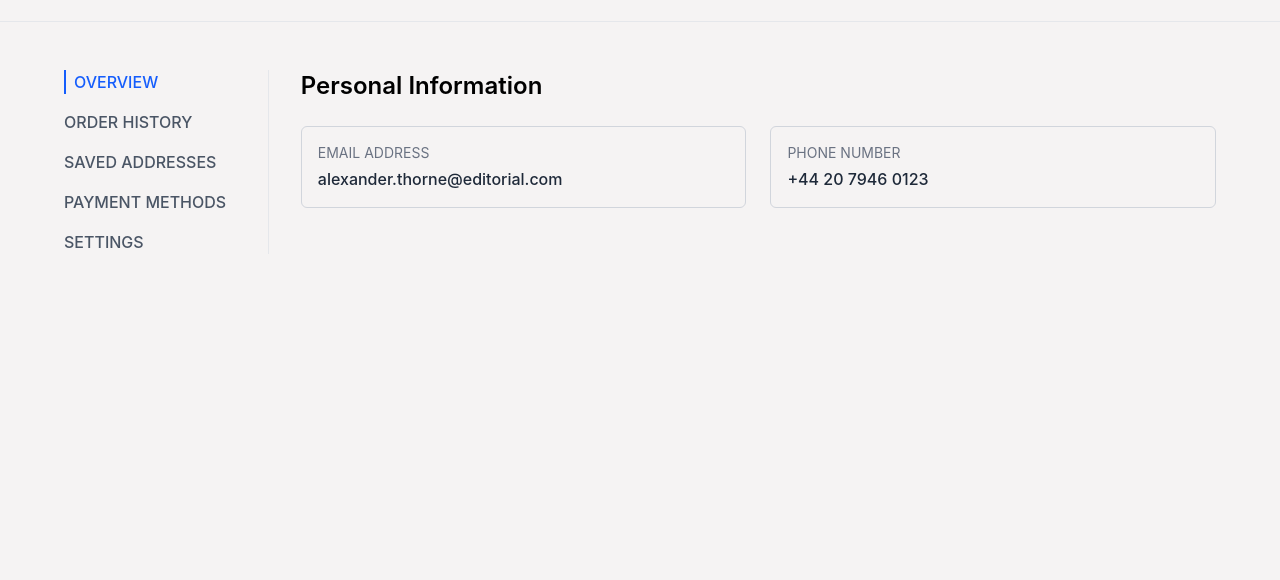
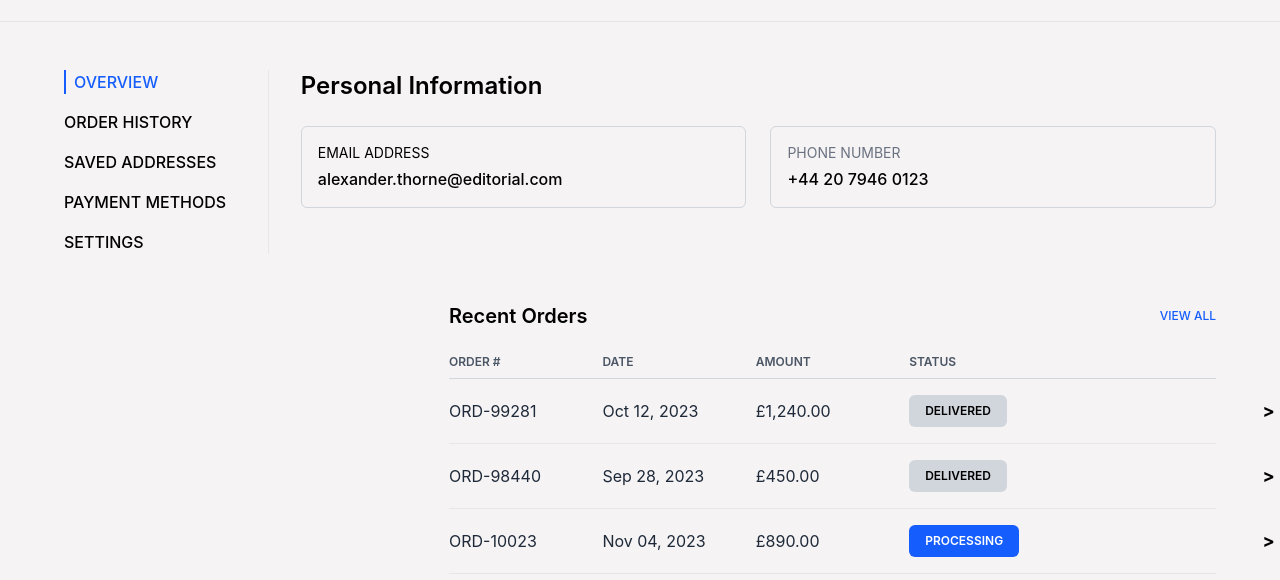
Before and after one commit to yazan-arafeh/My-first-project-STITCH, a website: page Profile.html in a window 1280 px wide. Shown: the part 220-800 px from the top of the page. Drawn offline with Linux system fonts and the light colour scheme.

Commit message:
Recent Orders-section

```diff
--- a/Profile.html
+++ b/Profile.html
@@ -85,7 +85,7 @@
 <div class="container mx-auto grid grid-cols-1 md:grid-cols-5 gap-8 mt-12 sm:px-4 md:px-16">
 
   <div class="md:col-span-1 border-r border-gray-200 pr-4 sm:hidden md:block">
-    <ul class="space-y-4 text-gray-600 font-medium">
+    <ul class="space-y-4 text-black font-medium">
       <li class="text-blue-600 border-l-2 border-blue-600 pl-2">OVERVIEW</li>
       <li class="hover:text-black cursor-pointer">ORDER HISTORY</li>
       <li class="hover:text-black cursor-pointer">SAVED ADDRESSES</li>
@@ -100,15 +100,65 @@
 
     <div class="grid grid-cols-1 md:grid-cols-2 gap-6">
       <div class="border border-gray-300 rounded-md p-4">
-        <p class="text-sm text-gray-500 mb-1">EMAIL ADDRESS</p>
-        <p class="text-gray-800 font-medium">alexander.thorne@editorial.com</p>
+        <p class="text-sm text-black mb-1">EMAIL ADDRESS</p>
+        <p class="text-black font-medium">alexander.thorne@editorial.com</p>
       </div>
 
       <div class="border border-gray-300 rounded-md p-4">
         <p class="text-sm text-gray-500 mb-1">PHONE NUMBER</p>
-        <p class="text-gray-800 font-medium">+44 20 7946 0123</p>
+        <p class="text-black font-medium">+44 20 7946 0123</p>
       </div>
     </div>
+  </div>
+</div>
+
+<div class="container mx-auto mt-12 sm:px-4 md:px-16">
+
+  <div class="flex items-center justify-between  mb-6">
+    <h2 class="text-xl font-semibold ml-96.25">Recent Orders</h2>
+    <a href="#" class="text-blue-600 text-xs font-medium hover:underline">VIEW ALL</a>
+  </div>
+
+
+  <div class="grid grid-cols-5 text-xs font-semibold text-gray-600 border-b border-gray-300 pb-2 ml-96.25">
+    <p>ORDER #</p>
+    <p>DATE</p>
+    <p>AMOUNT</p>
+    <p>STATUS</p>
+    <p></p>
+  </div>
+
+
+  <div class="grid grid-cols-5 items-center py-4 border-b border-gray-200 text-gray-800 ml-96.25">
+    <p>ORD-99281</p>
+    <p>Oct 12, 2023</p>
+    <p>£1,240.00</p>
+    <p class="bg-gray-300 text-black text-xs font-semibold px-4 py-2 rounded-md inline-block w-fit">
+      DELIVERED
+    </p>
+    <p class="text-black text-lg font-bold pl-50 cursor-pointer hover:text-blue-600 hover:opacity-50 hover:text-2xl">></p>
+  </div>
+
+
+  <div class="grid grid-cols-5 items-center py-4 border-b border-gray-200 text-gray-800 ml-96.25">
+    <p>ORD-98440</p>
+    <p>Sep 28, 2023</p>
+    <p>£450.00</p>
+    <p class="bg-gray-300 text-black text-xs font-semibold px-4 py-2 rounded-md inline-block w-fit">
+      DELIVERED
+    </p>
+    <p class="text-black text-lg font-bold pl-50 cursor-pointer hover:text-blue-600 hover:opacity-50 hover:text-2xl">></p>
+  </div>
+
+
+  <div class="grid grid-cols-5 items-center py-4 border-b border-gray-200 text-gray-800 ml-96.25">
+    <p>ORD-10023</p>
+    <p>Nov 04, 2023</p>
+    <p>£890.00</p>
+    <p class="bg-blue-600 text-white text-xs font-semibold px-4 py-2 rounded-md inline-block w-fit ">
+      PROCESSING
+    </p>
+    <p class="text-black text-lg font-bold pl-50 cursor-pointer hover:text-blue-600 hover:opacity-50 hover:text-2xl">></p>
   </div>
 </div>
 
```
Also changed, not shown: src/output.css.
